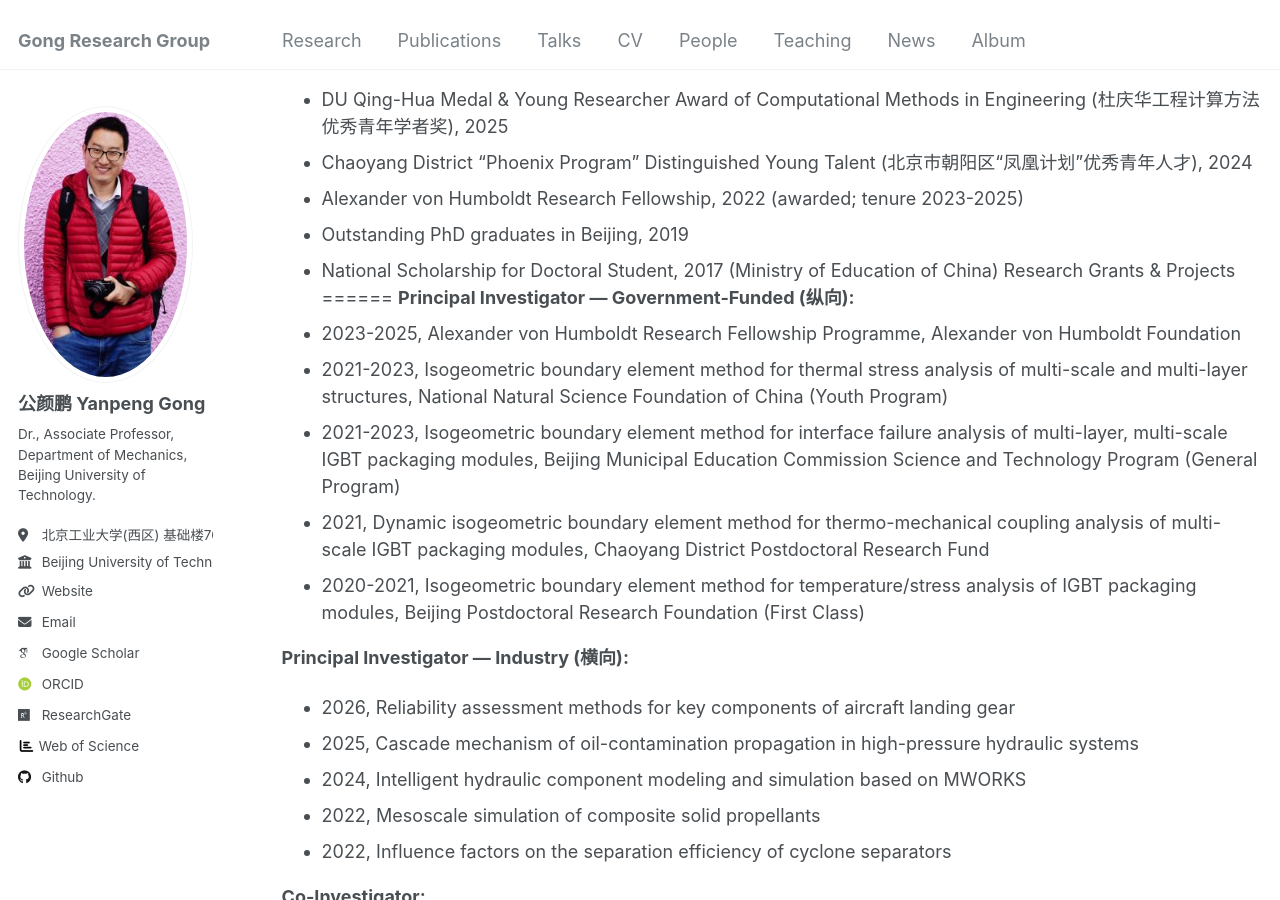
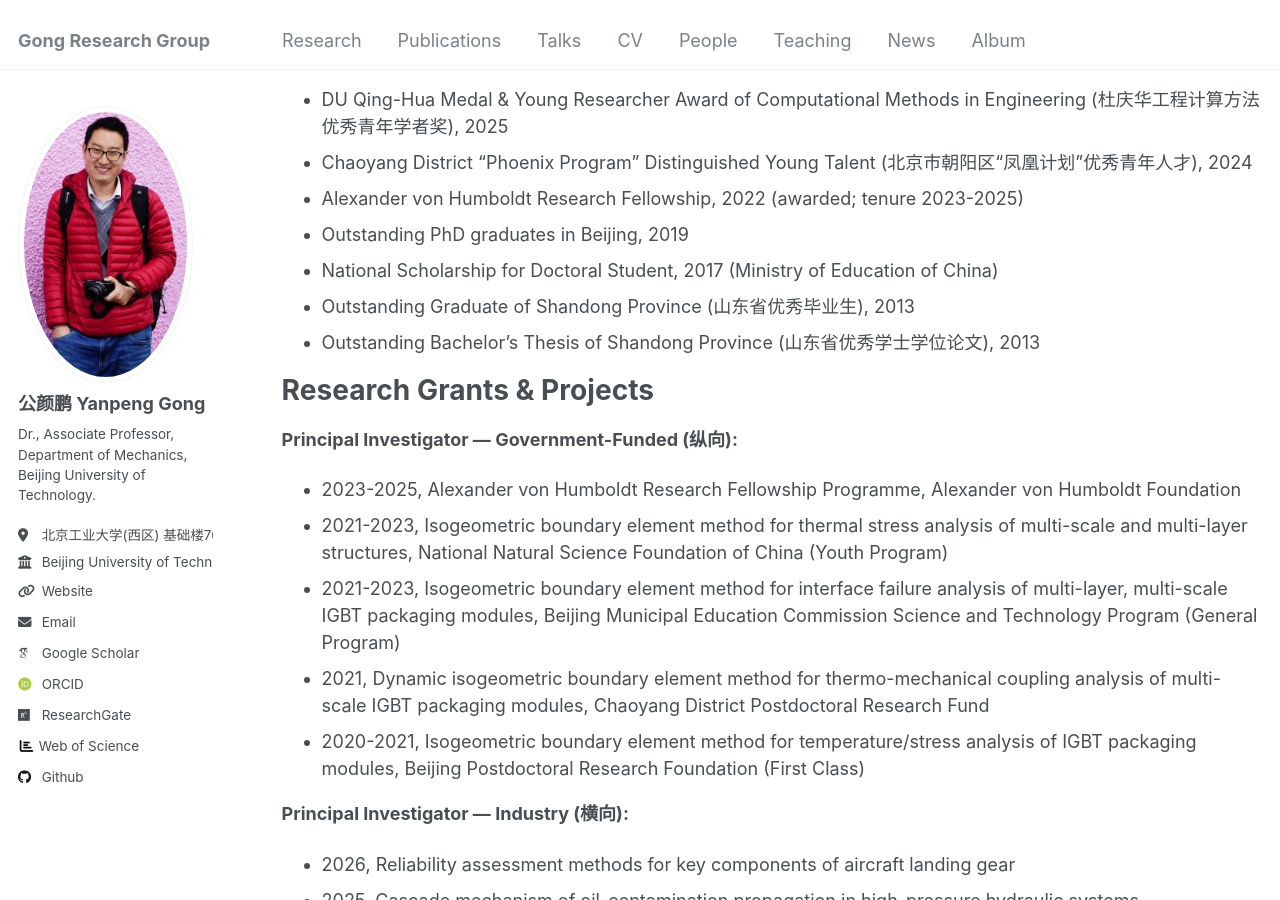
Before and after one commit to yanpeng-gong/yanpeng-gong.github.io, a Jekyll site: the page built from _pages/cv.md, in a window 1280 px wide and 900 px high, scrolled down 940 px. Built offline with Jekyll 4.4.1, drawn with Linux system fonts in a browser that asks for light colours; some web fonts are replaced; comment, search, counter and statistics services are not loaded.

Commit message:
cv: restore early provincial honors

```diff
--- a/_pages/cv.md
+++ b/_pages/cv.md
@@ -43,6 +43,9 @@ Honors and Awards
 * Alexander von Humboldt Research Fellowship, 2022 (awarded; tenure 2023-2025)
 * Outstanding PhD graduates in Beijing, 2019
 * National Scholarship for Doctoral Student, 2017 (Ministry of Education of China)
+* Outstanding Graduate of Shandong Province (山东省优秀毕业生), 2013
+* Outstanding Bachelor's Thesis of Shandong Province (山东省优秀学士学位论文), 2013
+
 Research Grants & Projects
 ======
 **Principal Investigator — Government-Funded (纵向):**
```
Also changed, not shown: files/CV_YanpengGong.md (+2 -0 lines).
